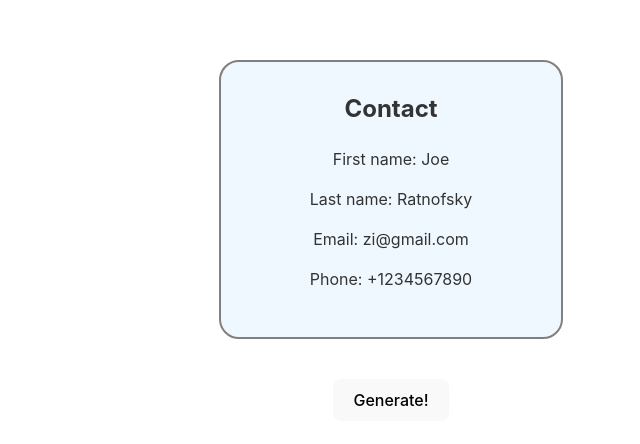
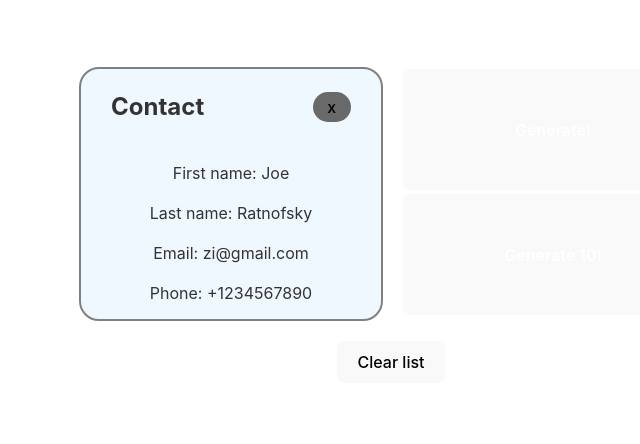
Before and after one commit to ethanratnofsky/VandyHacks-Mentorship-Pod-6-Demo, a React (Vite) app: page / in a window 1280 px wide. Shown: the part 180-624 px from the top of the page, without its empty margins (249-889 px from the left). Built offline with nearby package versions, Linux system fonts and the light colour scheme.

Commit message:
More changes

```diff
--- a/src/App.jsx
+++ b/src/App.jsx
@@ -26,17 +26,38 @@ const App = () => {
         }]);
     }
 
+    const deleteCard = (index) => {
+        // TODO -> remove the user at the specific index
+    }
+
+    const clearList = () => {
+        // TODO -> clear the list
+    }
+
+    const handleTenNewUsers = () => {
+        // TODO -> generate 10 new users
+    }
+
     return (
             <>
+                { /* TODO -> Display how many users there are */}
                 <div className="card-list">
                     {users.map((user, index) => (
-                    <ContactCard user={user} index={index} />
+                        <ContactCard key={index} user={user} index={index} deleteCard={deleteCard} />
                     ))}
-            </div>
-            <button onClick={handleNewUser}>
+                    <div className='generate-button-container contact-card-body'>
+                        <button onClick={handleNewUser} className='generate-button'>
                         Generate!
                         </button>
+                        <button onClick={handleTenNewUsers} className='generate-button'>
+                        Generate 10!
+                        </button>
+                    </div>
+                </div>
+                <button onClick={clearList}>Clear list</button>
             </>
+
+
     );
 };
 
--- a/src/App.styles.css
+++ b/src/App.styles.css
@@ -1,5 +1,5 @@
 #root {
-  max-width: 1280px;
+  /* max-width: 1280px; */
   margin: 0 auto;
   padding: 2rem;
   text-align: center;
@@ -43,7 +43,26 @@
 
 .card-list {
   display: flex;
-  justify-content: left;
+  justify-content: center;
   flex-direction: row;
   flex-wrap: wrap;
+  margin-bottom: 10px;
 }
+
+.generate-button-container {
+  display: flex;
+  flex-direction: column;
+  background-color: transparent !important;
+  border: none !important;
+}
+
+.generate-button {
+  display: flex;
+  justify-content: center;
+  align-items: center;
+  color: white !important;
+  font-weight: 600;
+  flex: 1;
+  width: 100%;
+  margin-block: 2px;
+}
--- a/src/ContactCard.jsx
+++ b/src/ContactCard.jsx
@@ -1,10 +1,13 @@
 import './ContactCard.styles.css'
 
-const ContactCard = ({user}) => {
+const ContactCard = ({user, deleteCard, index}) => {
 
     return (
         <div className="contact-card-body">
-            <h2>Contact</h2>
+            <div className='card-header'>
+                <h2>Contact</h2>
+                <button onClick={() => deleteCard(index)}>x</button>
+            </div>
             <p>First name: {user.firstName}</p>
             <p>Last name: {user.lastName}</p>
             <p>Email: {user.email}</p>
--- a/src/ContactCard.styles.css
+++ b/src/ContactCard.styles.css
@@ -1,9 +1,35 @@
 .contact-card-body {
   border: 2px solid grey;
   background-color: aliceblue;
-  padding: 10px 20px 30px 20px;
+  margin: 10px;
   border-radius: 20px;
   color: #333333;
-  margin: 40px;
   min-width: 300px;
+  height: 250px;
 }
+
+.card-header {
+  display: flex;
+  flex-direction: row;
+  justify-content: space-between;
+  margin: 0px 30px;
+}
+
+.card-header button {
+  height: 30px;
+  width: 30px;
+  justify-content: center;
+  align-items: center;
+  display: flex;
+  border-radius: 30px;
+  margin: auto 0px;
+  background-color: dimgrey;
+  border: 0px;
+}
+
+.card-header button:hover {
+  background-color: #cb3643;
+  transition: 0.2s;
+  box-shadow: 2px 2px 10px #888888;
+  border: 0px;
+}
```
Also changed, not shown: 1 other file (tests, documents, lock files or other folders). Lines whose indentation alone changed are shown as unchanged.
